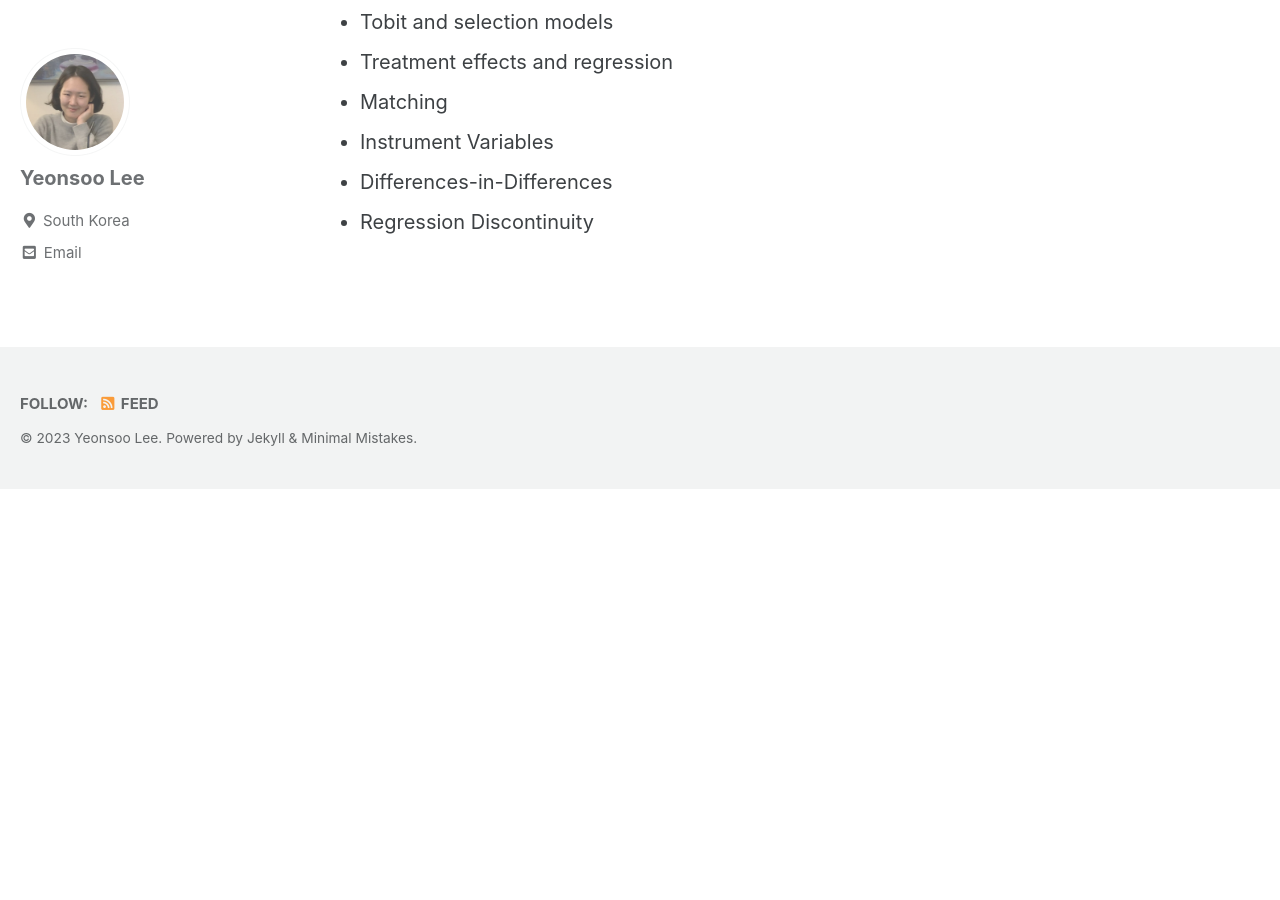
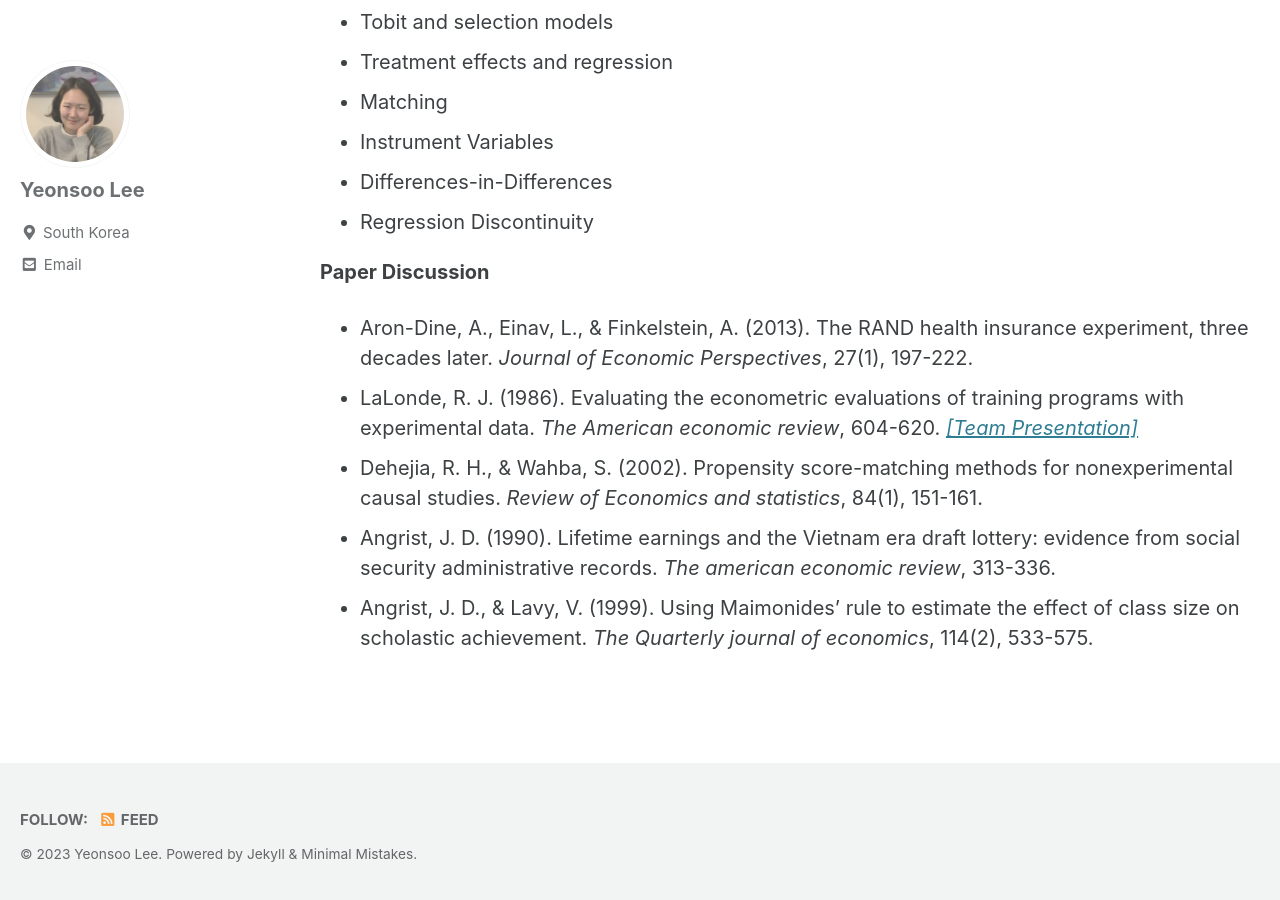
Before and after one commit to soo-13/soo-13.github.io, a Jekyll site: the page built from _pages/cw3.md, in a window 1280 px wide and 900 px high, scrolled down 693 px. Built offline with Jekyll 4.4.1, drawn with Linux system fonts in a browser that asks for light colours; cached includes are drawn as plain includes; before the commit the page ends 1182 px from its top, so only the background shows below that.

Commit message:
in progress

```diff
--- a/_pages/cw3.md
+++ b/_pages/cw3.md
@@ -24,3 +24,10 @@ Grade: A+
 - Instrument Variables <br>
 - Differences-in-Differences <br>
 - Regression Discontinuity <br>
+
+**Paper Discussion**
+- Aron-Dine, A., Einav, L., & Finkelstein, A. (2013). The RAND health insurance experiment, three decades later. *Journal of Economic Perspectives*, 27(1), 197-222.
+- LaLonde, R. J. (1986). Evaluating the econometric evaluations of training programs with experimental data. *The American economic review*, 604-620. *[&#91;Team Presentation&#93;](https://soo-13.github.io/assets/pdf/AE_presentation.pdf)*
+- Dehejia, R. H., & Wahba, S. (2002). Propensity score-matching methods for nonexperimental causal studies. *Review of Economics and statistics*, 84(1), 151-161.
+- Angrist, J. D. (1990). Lifetime earnings and the Vietnam era draft lottery: evidence from social security administrative records. *The american economic review*, 313-336.
+- Angrist, J. D., & Lavy, V. (1999). Using Maimonides' rule to estimate the effect of class size on scholastic achievement. *The Quarterly journal of economics*, 114(2), 533-575.
```
